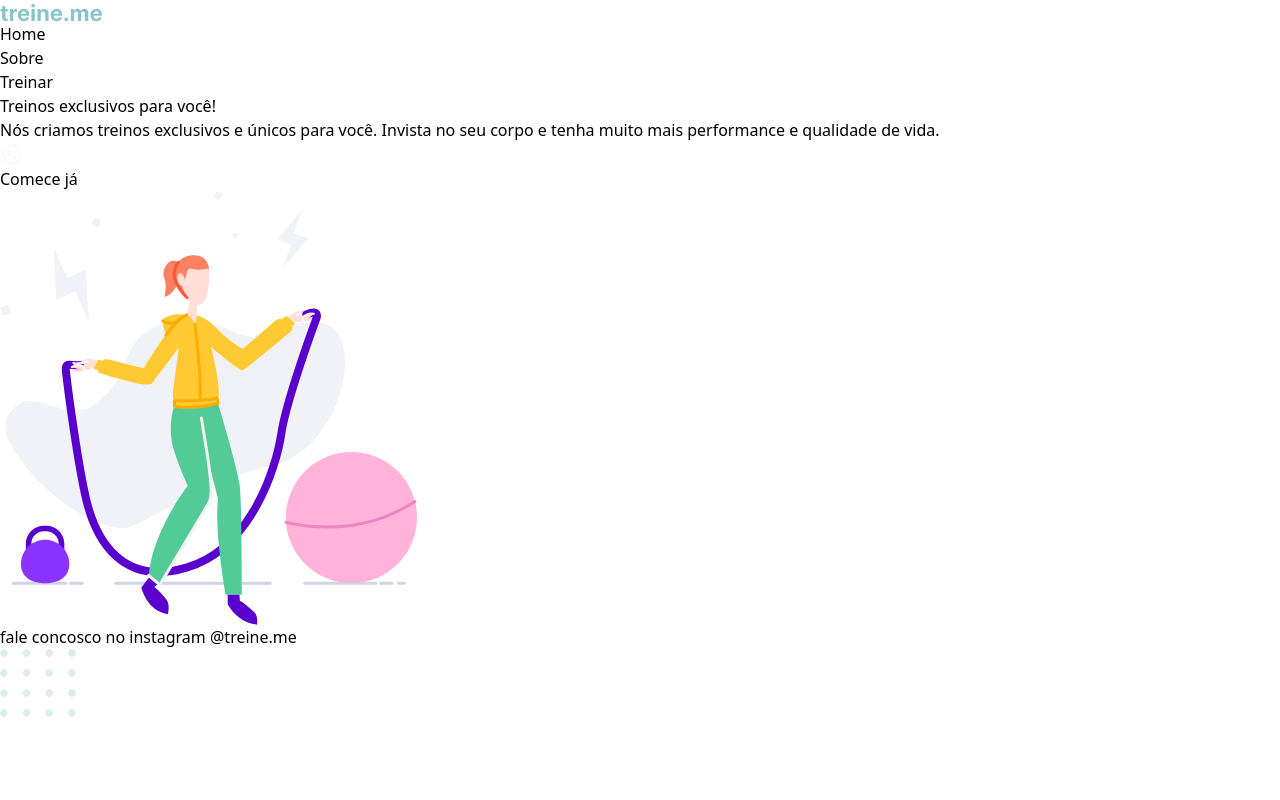
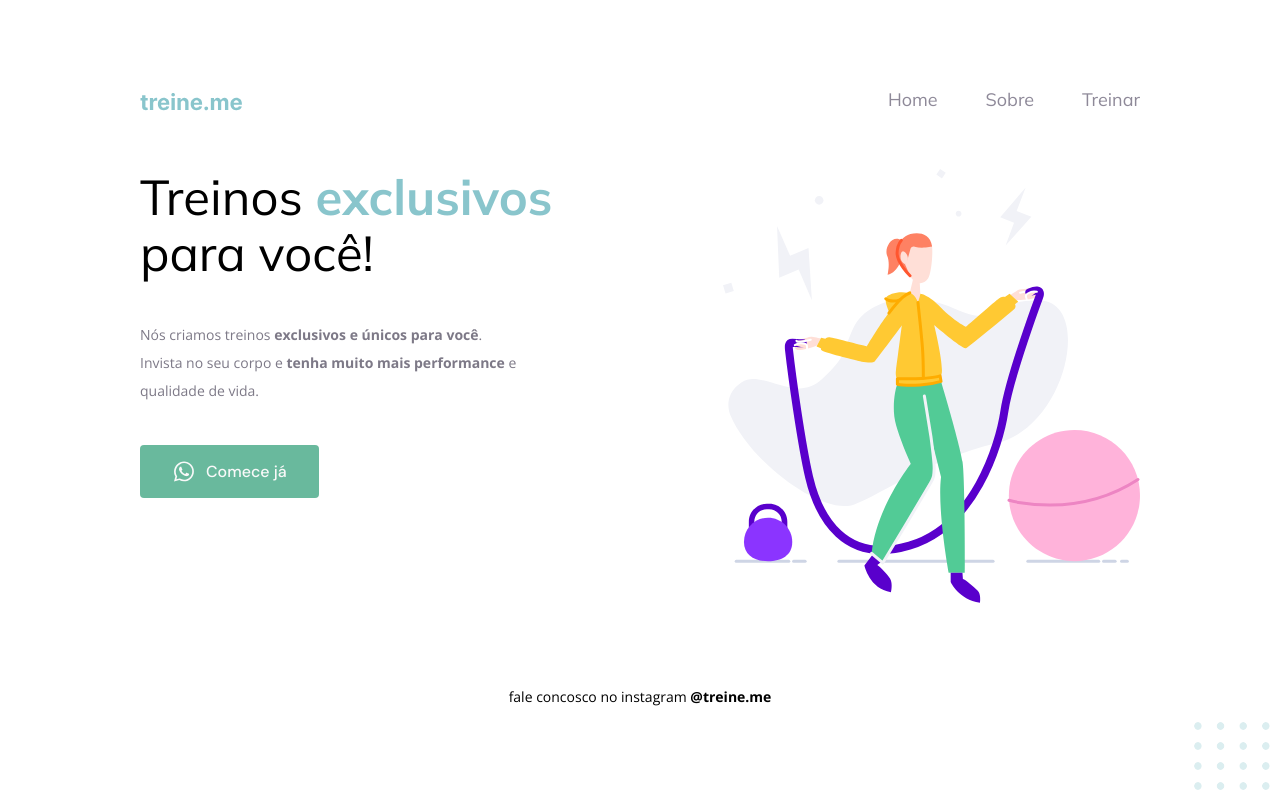
Before and after one commit to kauankarvalho/Treine.me, a website: page index.html in a window 1280 px wide. Drawn offline with nearby package versions, Linux system fonts and the light colour scheme.

Commit message:
feat: add style

```diff
--- a/index.html
+++ b/index.html
@@ -1,5 +1,5 @@
 <!DOCTYPE html>
-<html lang="pt-br">
+<html lang="pt-br" class="text-[62.5%]">
   <head>
     <meta charset="UTF-8" />
     <meta http-equiv="X-UA-Compatible" content="IE=edge" />
@@ -8,7 +8,7 @@
     <link rel="preconnect" href="https://fonts.googleapis.com" />
     <link rel="preconnect" href="https://fonts.gstatic.com" crossorigin />
     <link
-      href="https://fonts.googleapis.com/css2?family=Mulish:wght@400;700&family=Open+Sans:wght@400;700&display=swap"
+      href="https://fonts.googleapis.com/css2?family=DM+Sans:wght@500&family=Mulish:wght@400;700&family=Open+Sans:wght@400;700&display=swap"
       rel="stylesheet"
     />
 
@@ -18,40 +18,59 @@
     <title>Treine.me</title>
   </head>
 
-  <body>
-    <header>
-      <img src="./src/assets/logo.svg" alt="Logomarca da Treine.me" />
+  <body class="flex flex-col justify-center items-center h-screen">
+    <header class="mb-[5.8rem] w-[100%] max-w-[100rem] flex justify-between">
+      <a href="#"><img src="./src/assets/logo.svg" alt="Logomarca da Treine.me" /></a>
 
       <nav>
-        <ul>
-          <li><a href="#">Home</a></li>
-          <li><a href="#">Sobre</a></li>
-          <li><a href="#">Treinar</a></li>
+        <ul class="flex gap-[4.8rem] font-mulish text-[1.8rem]/[2.2rem] text-[#1F1534] font-normal">
+          <li class="opacity-50 hover:opacity-100 hover:font-bold transition-all duration-[0.3s]">
+            <a href="#">Home</a>
+          </li>
+          <li class="opacity-50 hover:opacity-100 hover:font-bold transition-all duration-[0.3s]">
+            <a href="#">Sobre</a>
+          </li>
+          <li class="opacity-50 hover:opacity-100 hover:font-bold transition-all duration-[0.3s]">
+            <a href="#">Treinar</a>
+          </li>
         </ul>
       </nav>
     </header>
 
-    <main>
-      <h1>Treinos exclusivos para você!</h1>
-      <p>
-        Nós criamos treinos exclusivos e únicos para você. Invista no seu corpo e tenha muito mais performance e
-        qualidade de vida.
-      </p>
+    <main class="flex gap-[10rem]">
+      <section class="w-[48.3rem] flex flex-col gap-[4rem]">
+        <h1 class="font-mulish text-[4.9rem]/[5.6rem] font-normal">
+          Treinos <strong class="text-[#89C5CC]">exclusivos</strong> para você!
+        </h1>
 
-      <button>
-        <img src="./src/assets/whatsapp.svg" alt="Ícone do WhatsApp." />
-        Comece já
-      </button>
+        <p class="font-open_sans text-[1.4rem]/[2.8rem] font-normal text-[#7D7987]">
+          Nós criamos treinos <strong>exclusivos e únicos para você</strong>.
+          <br />
+          Invista no seu corpo e <strong>tenha muito mais performance</strong> e
+          <br />
+          qualidade de vida.
+        </p>
+
+        <button
+          class="bg-[#69B99D] px-[3.2rem] py-[1.4rem] flex gap-[1rem] items-center w-max font-dm_sans text-[1.6rem]/[2rem] text-[#F9F9F9] rounded-[0.4rem] font-medium hover:opacity-80 transition-opacity"
+        >
+          <img src="./src/assets/whatsapp.svg" alt="Ícone do WhatsApp." />
+          Comece já
+        </button>
+      </section>
 
       <aside>
         <img src="./src/assets/fitness-jump.svg" alt="Desenho de uma mulher pulando corta em uma academia" />
       </aside>
     </main>
 
-    <footer>
-      <p>fale concosco no instagram <span>@treine.me</span></p>
+    <footer class="mt-[8rem]">
+      <p class="font-open_sans text-[1.4rem]/[2.8rem] font-normal">
+        fale concosco no instagram
+        <a href="#" class="font-bold hover:opacity-70 transition-all duration-[0.3s]">@treine.me</a>
+      </p>
 
-      <aside>
+      <aside class="fixed right-0 bottom-0">
         <img
           src="./src/assets/balls-decoration.svg"
           alt="Bolinhas decorativas azuis no canto inferior direito da página."
--- a/tailwind.config.js
+++ b/tailwind.config.js
@@ -1,6 +1,12 @@
 /** @type {import('tailwindcss').Config} */
 module.exports = {
   content: ["./index.html"],
-  theme: {},
+  theme: {
+    fontFamily: {
+      mulish: ["Mulish", "sans-serif"],
+      open_sans: ["Open Sans", "sans-serif"],
+      dm_sans: ["DM Sans", "sans-serif"],
+    },
+  },
   plugins: [],
 }
```
Also changed, not shown: dist/style.css.
